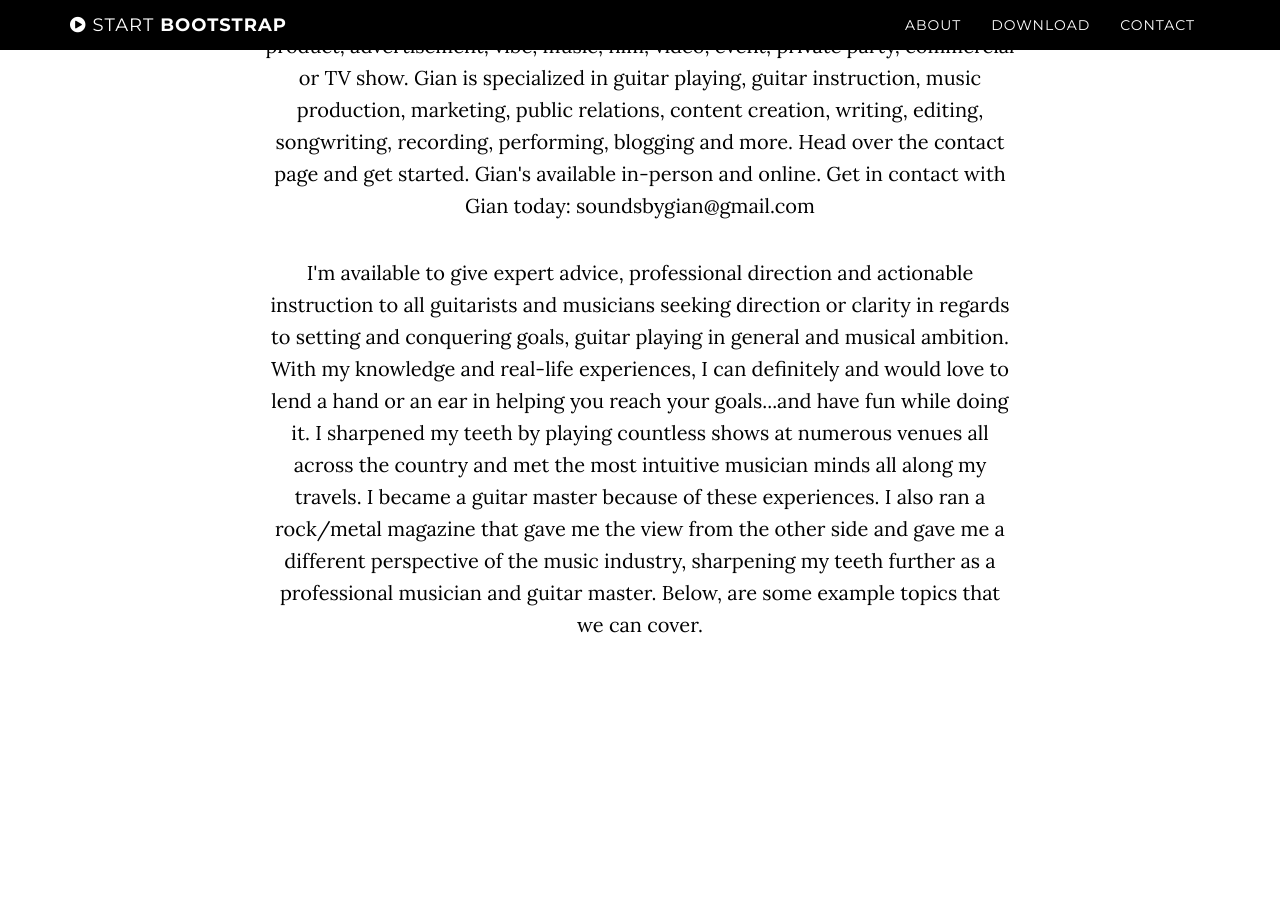
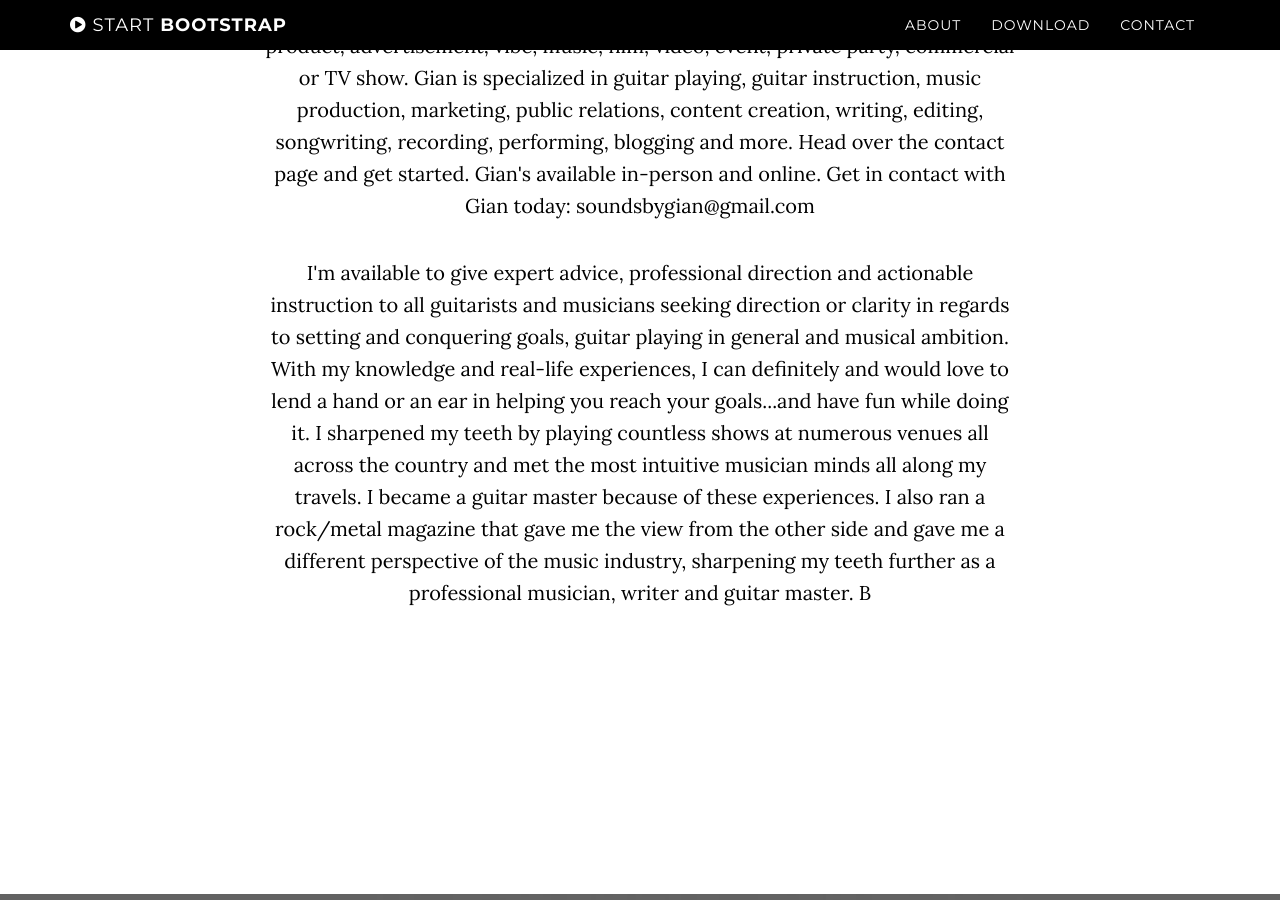
Before and after one commit to gianguitar/gsolo.github.io, a Jekyll site: the page built from index.html, in a window 1280 px wide and 900 px high, scrolled down 2744 px. Built offline with Jekyll 4.4.1, drawn with Linux system fonts in a browser that asks for light colours.

Commit message:
Update index.html

```diff
--- a/index.html
+++ b/index.html
@@ -53,7 +53,7 @@ title: "Start Bootstrap Theme"
         <div class="col-lg-8 col-lg-offset-2">
             <h2>Sessions + Consultations</h2>
             <p>Gian is a guitar player that can help transform the overall feel of your brand, product, advertisement, vibe, music, film, video, event, private party, commercial or TV show. Gian is specialized in guitar playing, guitar instruction, music production, marketing, public relations, content creation, writing, editing, songwriting, recording, performing, blogging and more. Head over the contact page and get started. Gian's available in-person and online. Get in contact with Gian today: soundsbygian@gmail.com</p>
-            <p>I'm available to give expert advice, professional direction and actionable instruction to all guitarists and musicians seeking direction or clarity in regards to setting and conquering goals, guitar playing in general and musical ambition. With my knowledge and real-life experiences, I can definitely and would love to lend a hand or an ear in helping you reach your goals...and have fun while doing it. I sharpened my teeth by playing countless shows at numerous venues all across the country and met the most intuitive musician minds all along my travels. I became a guitar master because of these experiences. I also ran a rock/metal magazine that gave me the view from the other side and gave me a different perspective of the music industry, sharpening my teeth further as a professional musician and guitar master. Below, are some example topics that we can cover.</p>
+            <p>I'm available to give expert advice, professional direction and actionable instruction to all guitarists and musicians seeking direction or clarity in regards to setting and conquering goals, guitar playing in general and musical ambition. With my knowledge and real-life experiences, I can definitely and would love to lend a hand or an ear in helping you reach your goals...and have fun while doing it. I sharpened my teeth by playing countless shows at numerous venues all across the country and met the most intuitive musician minds all along my travels. I became a guitar master because of these experiences. I also ran a rock/metal magazine that gave me the view from the other side and gave me a different perspective of the music industry, sharpening my teeth further as a professional musician, writer and guitar master. B</p>
         </div>
     </div>
 </section>
```
